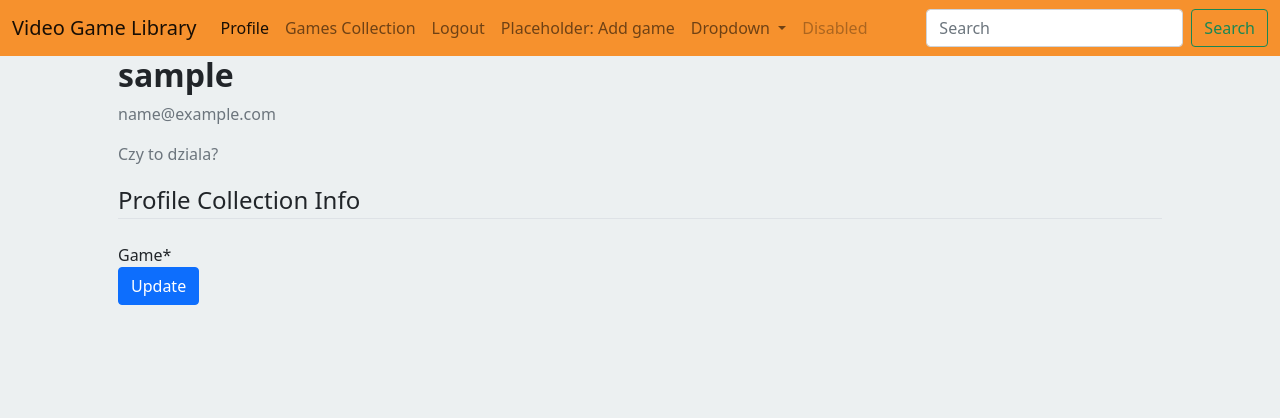
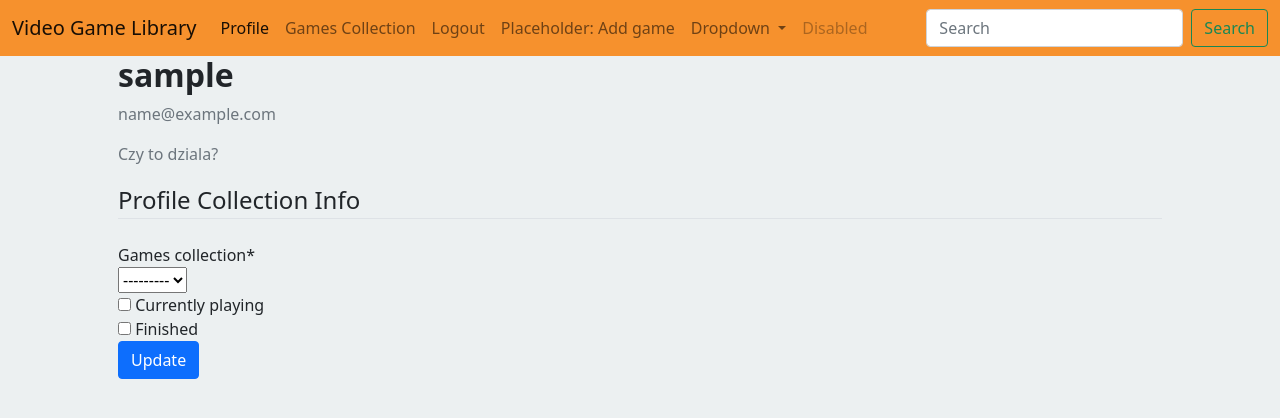
Before and after one commit to vconstellation/video-games-library, a Django app: page /game_collection_update/ in a window 1280 px wide. Shown: the top 418 px of the page. Run offline with Django 3.2, Linux system fonts and the light colour scheme; the visitor is signed in with stand-in values (Sample User, id 1); data that the repository does not hold is empty; some libraries are stand-ins or nearby versions.

Commit message:
Rework Profile-Game ManyToMany

```diff
--- a/gamelist/models.py
+++ b/gamelist/models.py
@@ -15,6 +15,8 @@ class GamesCollection(models.Model):
 
     genre = models.CharField(max_length=12)
     platforms = models.CharField(max_length=8)
+
+    currently_playing = models.BooleanField
 
     def __str__(self):
         return (self.name)
--- a/layout/urls.py
+++ b/layout/urls.py
@@ -12,7 +12,7 @@ urlpatterns = [
     path('register/', user_views.register, name='register'),
     path('login/', auth_views.LoginView.as_view(template_name='users/login.html'), name='login'),
     path('logout/', auth_views.LogoutView.as_view(template_name='users/logout.html'), name='logout'),
-    path('profile/', user_views.profile, name='profile'),
+    path('profile/', user_views.ProfileView.as_view(), name='profile'),
     path('profile_update/', user_views.profile_update, name='profile-update'),
     path('game_collection_update/', user_views.profile_game_collection_update, name='profile-game-update'),
     path('games/create/', game_views.create_game, name='create-game'),
--- a/users/forms.py
+++ b/users/forms.py
@@ -1,5 +1,5 @@
 from django import forms
-from .models import Profile
+from .models import Profile, ProfileGamesCollection
 
 platform = [
         ('PC', 'PC'),
@@ -21,8 +21,8 @@ class ProfileUpdateForm(forms.ModelForm):
 
 class ProfileGameCollectionUpdate(forms.ModelForm):
     class Meta:
-        model = Profile
-        fields = ['game']
-        widgets = {
-            'game': forms.CheckboxSelectMultiple()
-        }
+        model = ProfileGamesCollection
+        fields = ['games_collection', 'currently_playing', 'finished']
+        # widgets = {
+        #     'games_collection': forms.CheckboxSelectMultiple()
+        # }
--- a/users/models.py
+++ b/users/models.py
@@ -1,5 +1,6 @@
 from django.db import models
 from django.contrib.auth.models import User
+from django.utils import timezone
 from gamelist.models import GamesCollection, GamesReviews
 from PIL import Image
 # Create your models here.
@@ -12,14 +13,12 @@ class Profile(models.Model):
     nickname = models.CharField(max_length=18)
     bio = models.TextField(max_length=450)
 
-    #count_of_games = models.IntegerField
-
     platform_used = models.CharField(max_length=30)
     #todo: specs (as another model? also completed games)
 
     #experimental
     review = models.ManyToManyField(GamesReviews)
-    game = models.ManyToManyField(GamesCollection)
+    game = models.ManyToManyField(GamesCollection, through='ProfileGamesCollection')
 
     #urls
     steam_link = models.CharField(max_length=20)
@@ -34,14 +33,12 @@ class Profile(models.Model):
             img.thumbnail(output_size)
             img.save(self.avatar.path)
 
+#ManyToMany connecting Profile with GamesCollection
 
-# class User_Game_Collection(models.Model):
-#     user = models.OneToOneField(User, on_delete=models.CASCADE)
-#
-#     game = models.ManyToManyField(Games_Collection)
-#
-#
-# class User_Game_Reviews(models.Model):
-#     user = models.OneToOneField(User, on_delete=models.CASCADE)
-#
-#     review = models.ManyToManyField(Games_Reviews)
+class ProfileGamesCollection(models.Model):
+    profile = models.ForeignKey(Profile, on_delete=models.CASCADE)
+    games_collection = models.ForeignKey(GamesCollection, on_delete=models.CASCADE)
+    date_joined = models.DateField(default=timezone.now)
+
+    currently_playing = models.BooleanField(null=False)
+    finished = models.BooleanField(null=False)
--- a/users/views.py
+++ b/users/views.py
@@ -1,10 +1,19 @@
 from django.shortcuts import render, redirect
 from django.contrib.auth.forms import UserCreationForm
 from django.contrib.auth.decorators import login_required
-from .models import Profile
+from django.views.generic import TemplateView, UpdateView
+from django.contrib.auth.mixins import LoginRequiredMixin
+from .models import Profile, ProfileGamesCollection
 from .forms import ProfileUpdateForm, ProfileGameCollectionUpdate
 
-# Create your views here.
+
+class ProfileView(LoginRequiredMixin, TemplateView):
+    template_name = 'users/profile.html'
+
+
+# class ProfileGamesCollectionUpdateView(LoginRequiredMixin, UpdateView):
+#     model = ProfileGamesCollection
+#     form_class = ProfileGameCollectionUpdate
 
 def register(request):
     if request.method == 'POST':
@@ -15,10 +24,6 @@ def register(request):
     else:
         form = UserCreationForm()
     return render(request, 'users/register.html', {'form': form})
-
-@login_required
-def profile(request):
-    return render(request, 'users/profile.html')
 
 
 @login_required
@@ -45,7 +50,17 @@ def profile_game_collection_update(request):
     if request.method == 'POST':
         form = ProfileGameCollectionUpdate(request.POST, instance=request.user.profile)
         if form.is_valid():
-            form.save()
+            obj =  request.user.profile
+
+            game_obj = form.cleaned_data['games_collection']
+            playing = form.cleaned_data['currently_playing']
+            finished_obj = form.cleaned_data['finished']
+
+
+            game_coll_save_obj = ProfileGamesCollection(profile=obj, games_collection=game_obj, currently_playing=playing, finished=finished_obj)
+            game_coll_save_obj.save()
+
+
             return redirect('profile')
 
     else:
```
Also changed, not shown: users/templates/users/profile.html (+5 -3 lines), users/migrations/0006_auto_20210124_2149.py (added), users/migrations/0007_profile_game.py (added), users/migrations/0008_auto_20210124_2230.py (added).
